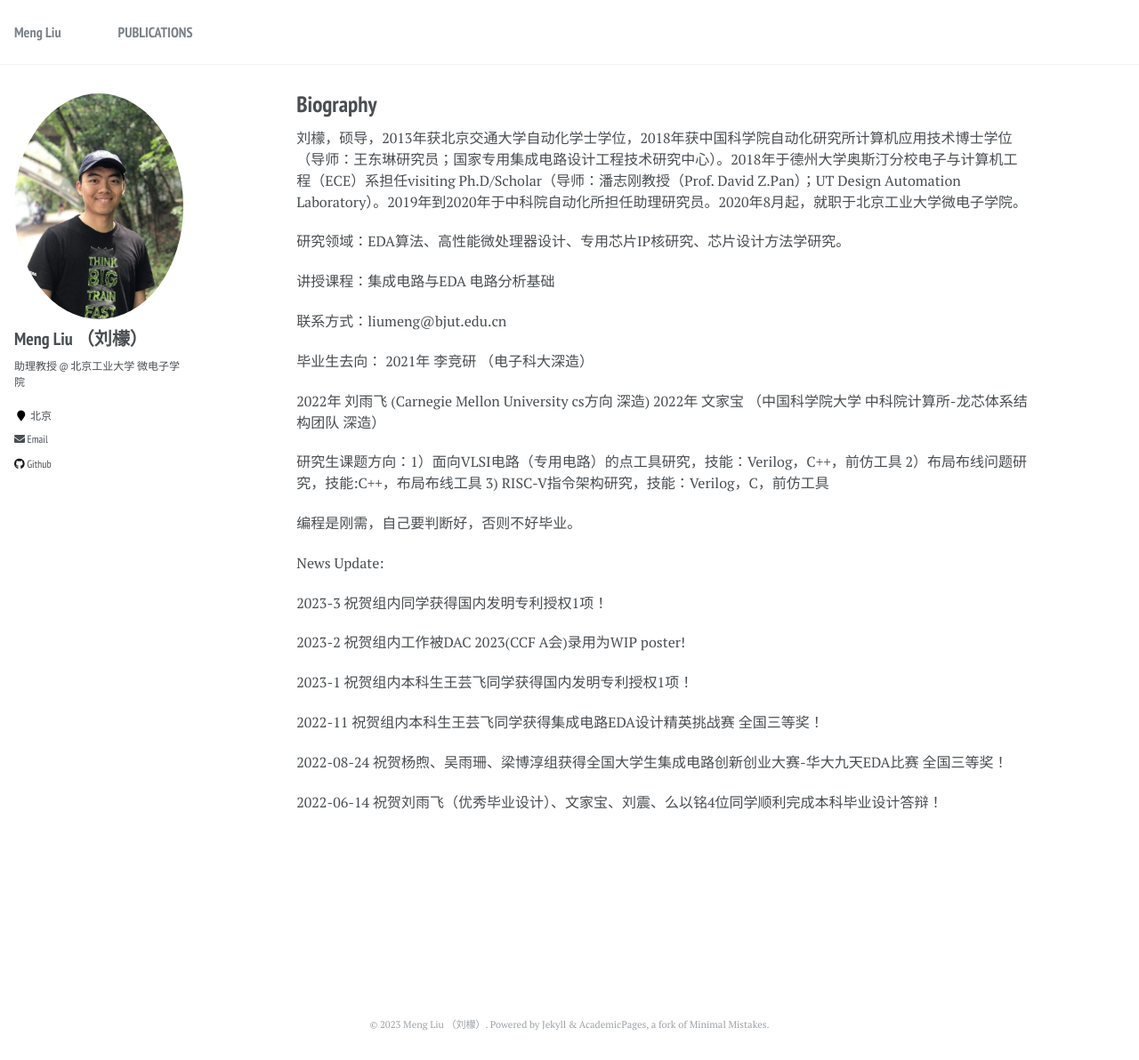
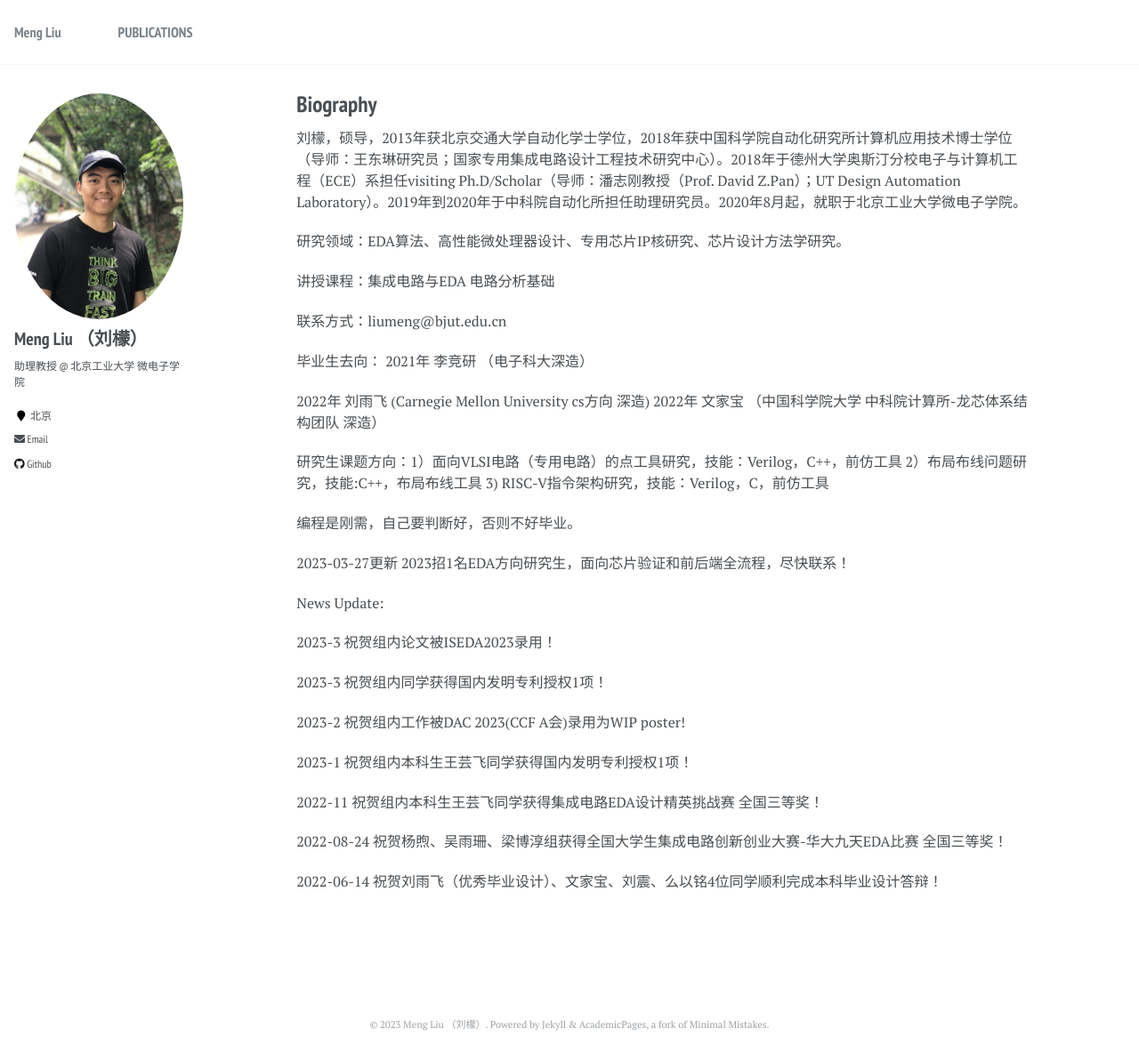
Before and after one commit to liumengbjut/liumengbjut.github.io, a Jekyll site: the page built from _pages/about.md, in a window 1280 px wide and 1192 px high. Shown: the whole window at 89% size. Built offline with Jekyll 4.4.1, drawn with Linux system fonts in a browser that asks for light colours.

Commit message:
Update about.md

```diff
--- a/_pages/about.md
+++ b/_pages/about.md
@@ -30,8 +30,11 @@ redirect_from:
 
 编程是刚需，自己要判断好，否则不好毕业。
 
+2023-03-27更新 2023招1名EDA方向研究生，面向芯片验证和前后端全流程，尽快联系！
 
 News Update:
+
+2023-3     祝贺组内论文被ISEDA2023录用！
 
 2023-3     祝贺组内同学获得国内发明专利授权1项！
 
```
